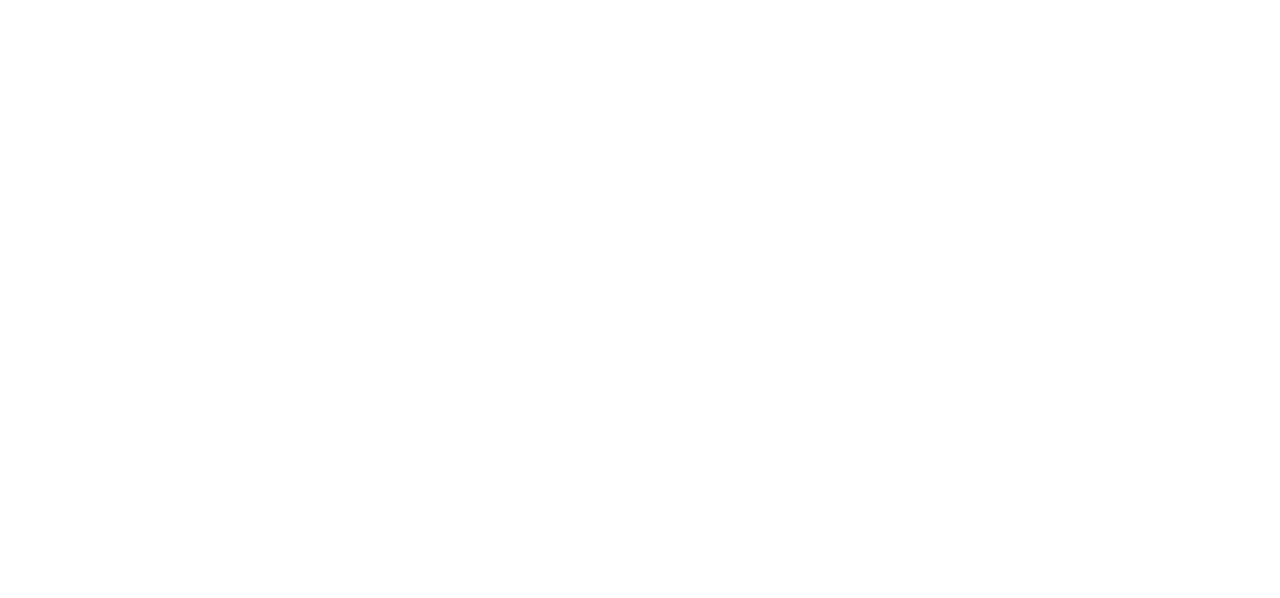
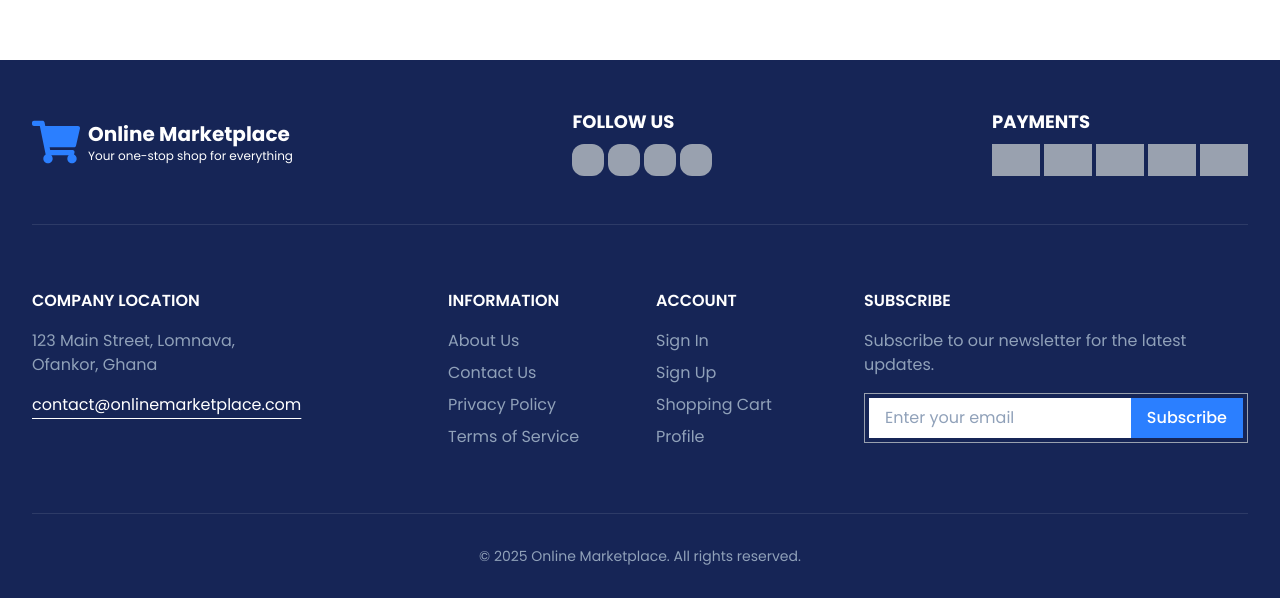
Before and after one commit to marquingyase/online_marketplace, a Next.js app: page / in a window 1280 px wide. Shown: the part 823-1421 px from the top of the page. Before the commit the page ends 800 px from the top, so only its background shows below. Built offline with nearby package versions, Linux system fonts and the light colour scheme.

Commit message:
complete footer ui

```diff
--- a/src/app/page.tsx
+++ b/src/app/page.tsx
@@ -1,11 +1,8 @@
-import Link from "next/link";
-
 
 export default function Home() {
   return (
-    <div className="grid">
-      <Link href="/signin">Sign In</Link>
-      <Link href="/signup">Sign Up</Link>
+    <div className="min-h-screen flex items-center justify-center">
+      Home Page
     </div>
   );
 }
--- a/src/components/Footer.tsx
+++ b/src/components/Footer.tsx
@@ -1,10 +1,115 @@
+import Link from "next/link";
+import Container from "./Container";
+import { FaShoppingCart } from "react-icons/fa";
+
 export default function Footer() {
     return (
-        <header className="bg-gray-800 text-white p-4">
-            Footer Content
-            <div className="text-center">
-                <p>&copy; {new Date().getFullYear()} Online Marketplace. All rights reserved.</p>
-            </div>
+        <header className="bg-blue-950 text-white">
+            <Container>
+                <div className="flex flex-col md:flex-row gap-8 md:gap-0 items-center justify-between py-12">
+                    {/* logo */}
+                    <div className="flex items-center justify-center gap-4">
+                        <Link href="/" className="flex items-center space-x-2">
+                            <FaShoppingCart className="text-5xl text-blue-500" />
+                            <div>
+                                <h1 className="text-xl font-bold">Online Marketplace</h1>
+                                <p className="text-xs">Your one-stop shop for everything</p>
+                            </div>
+                        </Link>
+                    </div>
+
+                    {/* follow us */}
+                    <div>
+                        <h1 className="text-lg font-bold uppercase">Follow Us</h1>
+                        <ul className="flex items-center gap-1 mt-2">
+                            <li className="px-4 py-4 bg-gray-400 rounded-xl" />
+                            <li className="px-4 py-4 bg-gray-400 rounded-xl" />
+                            <li className="px-4 py-4 bg-gray-400 rounded-xl" />
+                            <li className="px-4 py-4 bg-gray-400 rounded-xl" />
+                        </ul>
+                    </div>
+
+                    {/* payments */}
+                    <div>
+                        <h1 className="text-lg font-bold uppercase">Payments</h1>
+                        <ul className="flex items-center gap-1 mt-2">
+                            <li className="px-6 py-4 bg-gray-400" />
+                            <li className="px-6 py-4 bg-gray-400" />
+                            <li className="px-6 py-4 bg-gray-400" />
+                            <li className="px-6 py-4 bg-gray-400" />
+                            <li className="px-6 py-4 bg-gray-400" />
+                        </ul>
+                    </div>
+                </div>
+
+                {/* horizontal line */}
+                <hr className="border-t border-white/10" />
+
+                {/* footer links */}
+                <div className="grid md:grid-cols-2 lg:grid-cols-6 gap-x-8 gap-y-16 py-16">
+                    {/* coompany location */}
+                    <div className="flex flex-col items-start gap-4 lg:col-span-2">
+                        <h2 className="uppercase font-semibold">Company Location</h2>
+                        <p className="text-slate-400 flex flex-col">
+                            <span>123 Main Street, Lomnava,</span>
+                            <span>Ofankor, Ghana</span>
+                        </p>
+                        <a href="mailto:contact@onlinemarketplace.com" className="underline underline-offset-8 hover:text-slate-400">
+                            contact@onlinemarketplace.com
+                        </a>
+                    </div>
+
+                    {/* information */}
+                    <div className="flex flex-col items-start gap-4">
+                        <h2 className="uppercase font-semibold">Information</h2>
+                        <ul className="text-slate-400 space-y-2">
+                            <li><Link href="#" className="hover:text-white hover:underline">About Us</Link></li>
+                            <li><Link href="#" className="hover:text-white hover:underline">Contact Us</Link></li>
+                            <li><Link href="#" className="hover:text-white hover:underline">Privacy Policy</Link></li>
+                            <li><Link href="#" className="hover:text-white hover:underline">Terms of Service</Link></li>
+                        </ul>
+                    </div>
+
+                    {/* account */}
+                    <div className="flex flex-col items-start gap-4">
+                        <h2 className="uppercase font-semibold">Account</h2>
+                        <ul className="text- text-slate-400 space-y-2">
+                            <li><Link href="/signin" className="hover:text-white hover:underline">Sign In</Link></li>
+                            <li><Link href="/signup" className="hover:text-white hover:underline">Sign Up</Link></li>
+                            <li><Link href="#" className="hover:text-white hover:underline">Shopping Cart</Link></li>
+                            <li><Link href="#" className="hover:text-white hover:underline">Profile</Link></li>
+                        </ul>
+                    </div>
+
+                    {/* subscribe */}
+                    <div className="flex flex-col items-start gap-4 lg:col-span-2">
+                        <h2 className="uppercase font-semibold">Subscribe</h2>
+                        <p className="text-slate-400">Subscribe to our newsletter for the latest updates.</p>
+                        <form className="flex p-1 border border-gray-400 focus-within:border-blue-500">
+                            <input
+                                type="email"
+                                placeholder="Enter your email"
+                                name="email"
+                                required
+                                className="px-4 py-2 focus:outline-none group-focus-within:border-blue-500 w-full bg-white text-slate-600 placeholder:text-slate-400"
+                            />
+                            <button className="px-4 py-2 cursor-pointer font-medium bg-blue-500 text-white hover:bg-blue-600 focus:outline-none">
+                                Subscribe
+                            </button>
+                        </form>
+                    </div>
+
+                </div>
+
+                {/* horizontal line */}
+                <hr className="border-t border-white/10" />
+
+                {/* all right reserved */}
+
+                <div className="text-center text-sm text-slate-400 py-8">
+                    <p>&copy; {new Date().getFullYear()} Online Marketplace. All rights reserved.</p>
+                </div>
+            </Container>
         </header>
     );
 }
--- a/src/components/Header.tsx
+++ b/src/components/Header.tsx
@@ -64,6 +64,7 @@
                                         Sign In
                                     </Link>
                                 </MenuItem>
+                                <hr className="border-t border-gray-300"/>
                                 <MenuItem>
                                     <Link
                                         href="/signup"
```
